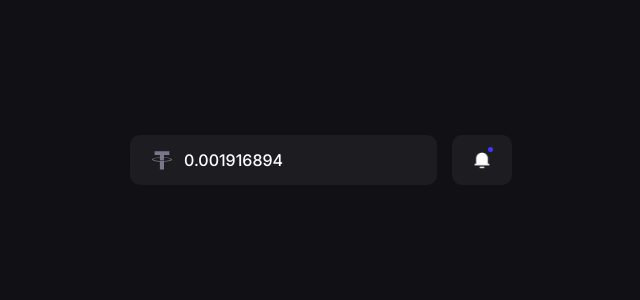
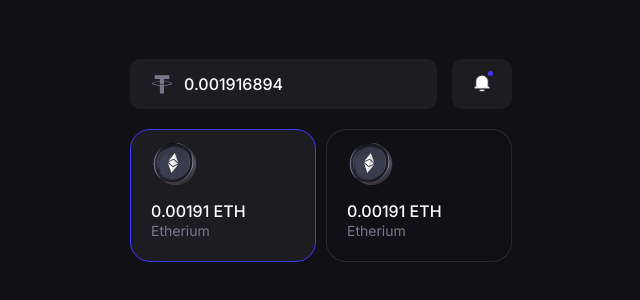
Before and after one commit to MaximKemmel/Exchange, a React (Vite) app in the folder exchange/: page /home in a window 1280 px wide. Shown: the part 240-540 px from the top of the page, without its empty margins (319-959 px from the left). Built offline with nearby package versions, Linux system fonts and the light colour scheme.

Commit message:
Главная

```diff
--- a/exchange/src/App.css
+++ b/exchange/src/App.css
@@ -5,6 +5,7 @@
   margin: 0;
   padding: 0;
   font-family: "Inter", sans-serif;
+  line-height: 1;
 }
 
 #root {
--- a/exchange/src/pages/Home/Home.tsx
+++ b/exchange/src/pages/Home/Home.tsx
@@ -1,8 +1,12 @@
 import NotificationsImage from "../../assets/notification.png";
 import USDTImage from "../../assets/ic_usdt.png";
+import EtheriumImage from "../../assets/etherium.png";
 import "./home.css";
+import { useState } from "react";
 
 const Home = () => {
+  const [activeCard, setActiveCard] = useState(0);
+
   return (
     <div className="wrapper">
       <div className="container">
@@ -18,6 +22,22 @@ const Home = () => {
             </div>
           </div>
         </div>
+        <div className="cards">
+          <div className={`card container_block ${activeCard === 0 ? "active" : null}`} onClick={() => setActiveCard(0)}>
+            <div className="header_info">
+              <img src={EtheriumImage} alt="" />
+            </div>
+            <div className="count">0.00191 ETH</div>
+            <div className="currency">Etherium</div>
+          </div>
+          <div className={`card container_block ${activeCard === 1 ? "active" : null}`} onClick={() => setActiveCard(1)}>
+            <div className="header_info">
+              <img src={EtheriumImage} alt="" />
+            </div>
+            <div className="count">0.00191 ETH</div>
+            <div className="currency">Etherium</div>
+          </div>
+        </div>
       </div>
     </div>
   );
--- a/exchange/src/pages/Home/home.css
+++ b/exchange/src/pages/Home/home.css
@@ -1,9 +1,10 @@
 .wrapper {
-  width: 100vw;
-  height: 100vh;
+  padding: 20px;
+  width: calc(100vw - 40px);
+  height: calc(100vh - 40px);
   display: flex;
   flex-direction: column;
-  justify-content: center;
+  justify-content: start;
   align-items: center;
   font-family: "Inter", sans-serif;
 }
@@ -24,8 +25,8 @@
 }
 
 .container_block {
-  background-color: rgba(255, 255, 255, 0.05);
-  border-radius: 10px;
+  background-color: #ffffff0d;
+  border-radius: 20px;
 }
 
 .usdt_count,
@@ -35,6 +36,7 @@
   gap: 10px;
   align-items: center;
   padding: 15px 20px;
+  border-radius: 10px;
 }
 
 .usdt_count {
@@ -76,3 +78,50 @@
   top: -3px;
   border-radius: 5px;
 }
+
+.cards {
+  width: 382px;
+  display: flex;
+  justify-content: space-between;
+}
+
+.cards .card {
+  display: flex;
+  flex-direction: column;
+  border: 1px solid #ffffff1a;
+  padding: 10px;
+  width: 186px;
+  height: 133px;
+  background-color: #111015;
+}
+
+.cards .card.active {
+  border: 1px solid #3e37ff;
+  background-color: #ffffff0d;
+}
+
+.cards .card .header_info {
+  height: 53px;
+}
+
+.cards .card .header_info img {
+  margin-left: 10px;
+  width: 48px;
+  height: 48px;
+}
+
+.cards .card .count {
+  margin-top: 10px;
+  margin-left: 10px;
+  font-size: 16px;
+  font-weight: 500;
+  color: #ffffff;
+}
+
+.cards .card .currency {
+  margin-left: 10px;
+  margin-top: 5px;
+  font-size: 14px;
+  font-weight: 400;
+  color: #7b778a;
+}
```
Also changed, not shown: exchange/src/assets/etherium.png (added).
